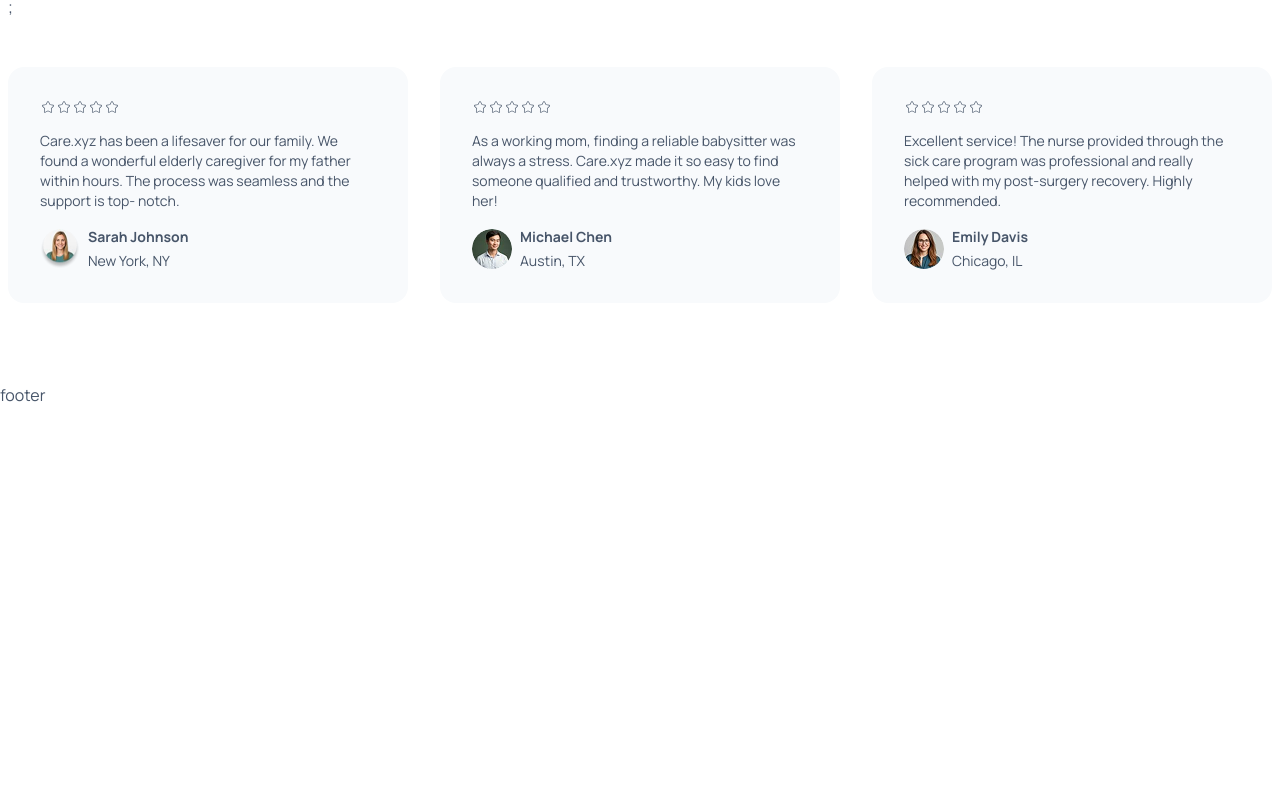
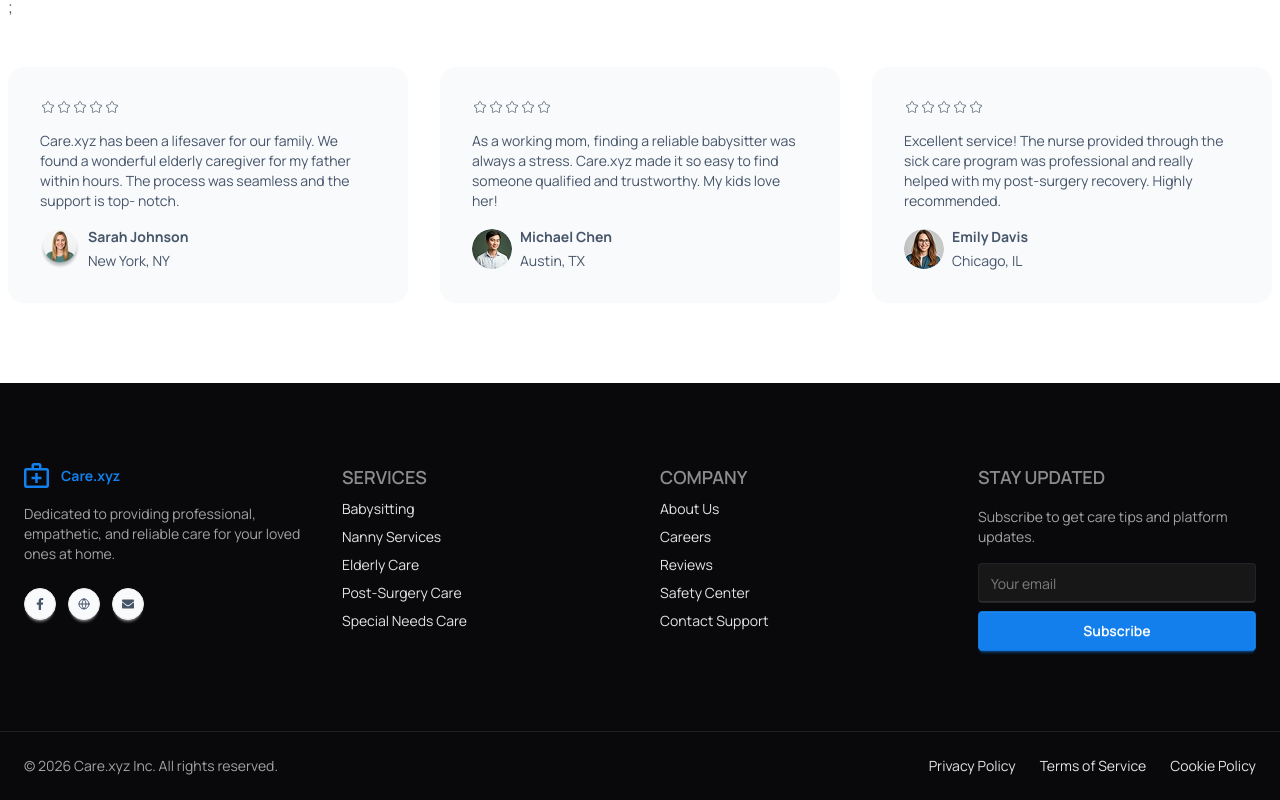
Before and after one commit to jinnahakondo/care.xyz, a Next.js app: page / in a window 1280 px wide. Shown: the part 1969-2769 px from the top of the page. Before the commit the page ends 2376 px from the top, so only its background shows below. Built offline with nearby package versions, Linux system fonts and the light colour scheme.

Commit message:
footer added

```diff
--- a/src/app/(mainlayout)/layout.jsx
+++ b/src/app/(mainlayout)/layout.jsx
@@ -1,3 +1,4 @@
+import Footer from "@/components/Footer";
 import Navbar from "@/components/Navbar";
 import React from "react";
 
@@ -8,7 +9,9 @@ export default function layout({ children }) {
         <Navbar />
       </header>
       <main>{children}</main>
-      <footer>footer</footer>
+      <footer>
+        <Footer />
+      </footer>
     </div>
   );
 }
--- /dev/null
+++ b/src/components/Footer.jsx
@@ -0,0 +1,146 @@
+import React from "react";
+import Link from "next/link";
+import Logo from "./logo/Logo";
+import { FaFacebookF, FaEnvelope } from "react-icons/fa";
+import { FiGlobe } from "react-icons/fi";
+
+export default function Footer() {
+  return (
+    <footer className="bg-neutral text-neutral-content text-sm">
+      {/* footer main container */}
+      <div className="max-w-7xl mx-auto py-20 px-6 grid gap-10 md:grid-cols-2 lg:grid-cols-4">
+        {/* brand section */}
+        <div className="space-y-4">
+          <Logo />
+
+          <p className="text-sm opacity-70">
+            Dedicated to providing professional, empathetic, and reliable care
+            for your loved ones at home.
+          </p>
+
+          {/* social icons */}
+          <div className="flex gap-3 pt-2">
+            <button className="btn btn-circle btn-sm">
+              <FaFacebookF />
+            </button>
+            <button className="btn btn-circle btn-sm">
+              <FiGlobe />
+            </button>
+            <button className="btn btn-circle btn-sm">
+              <FaEnvelope />
+            </button>
+          </div>
+        </div>
+
+        {/* services links */}
+        <div>
+          <h6 className="footer-title text-lg ">Services</h6>
+
+          <ul className="space-y-2">
+            <li>
+              <Link href="/babysitting" className="link link-hover">
+                Babysitting
+              </Link>
+            </li>
+            <li>
+              <Link href="/nanny-services" className="link link-hover">
+                Nanny Services
+              </Link>
+            </li>
+            <li>
+              <Link href="/elderly-care" className="link link-hover">
+                Elderly Care
+              </Link>
+            </li>
+            <li>
+              <Link href="/post-surgery-care" className="link link-hover">
+                Post-Surgery Care
+              </Link>
+            </li>
+            <li>
+              <Link href="/special-needs-care" className="link link-hover">
+                Special Needs Care
+              </Link>
+            </li>
+          </ul>
+        </div>
+
+        {/* company links */}
+        <div>
+          <h6 className="footer-title text-lg">Company</h6>
+
+          <ul className="space-y-2">
+            <li>
+              <Link href="/about" className="link link-hover">
+                About Us
+              </Link>
+            </li>
+            <li>
+              <Link href="/careers" className="link link-hover">
+                Careers
+              </Link>
+            </li>
+            <li>
+              <Link href="/reviews" className="link link-hover">
+                Reviews
+              </Link>
+            </li>
+            <li>
+              <Link href="/safety-center" className="link link-hover">
+                Safety Center
+              </Link>
+            </li>
+            <li>
+              <Link href="/contact" className="link link-hover">
+                Contact Support
+              </Link>
+            </li>
+          </ul>
+        </div>
+
+        {/* subscribe section */}
+        <div className="space-y-4 ">
+          <h6 className="footer-title text-lg">Stay Updated</h6>
+
+          <p className="text-sm opacity-70">
+            Subscribe to get care tips and platform updates.
+          </p>
+
+          {/* email form */}
+          <div className="space-y-2">
+            <input
+              type="email"
+              placeholder="Your email"
+              className="input input-bordered bg-neutral-900 w-full"
+            />
+
+            <button className="btn btn-primary w-full">Subscribe</button>
+          </div>
+        </div>
+      </div>
+
+      {/* footer bottom */}
+      <div className="border-t border-neutral-content/10">
+        <div className="max-w-7xl mx-auto px-6 py-6 flex flex-col md:flex-row justify-between items-center gap-4 text-sm">
+          {/* copyright */}
+          <p className="opacity-70">
+            © 2026 Care.xyz Inc. All rights reserved.
+          </p>
+
+          {/* legal links */}
+          <div className="flex gap-6">
+            <Link href="/privacy-policy" className="link link-hover">
+              Privacy Policy
+            </Link>
+            <Link href="/terms-of-service" className="link link-hover">
+              Terms of Service
+            </Link>
+            <Link href="/cookie-policy" className="link link-hover">
+              Cookie Policy
+            </Link>
+          </div>
+        </div>
+      </div>
+    </footer>
+  );
+}
```
